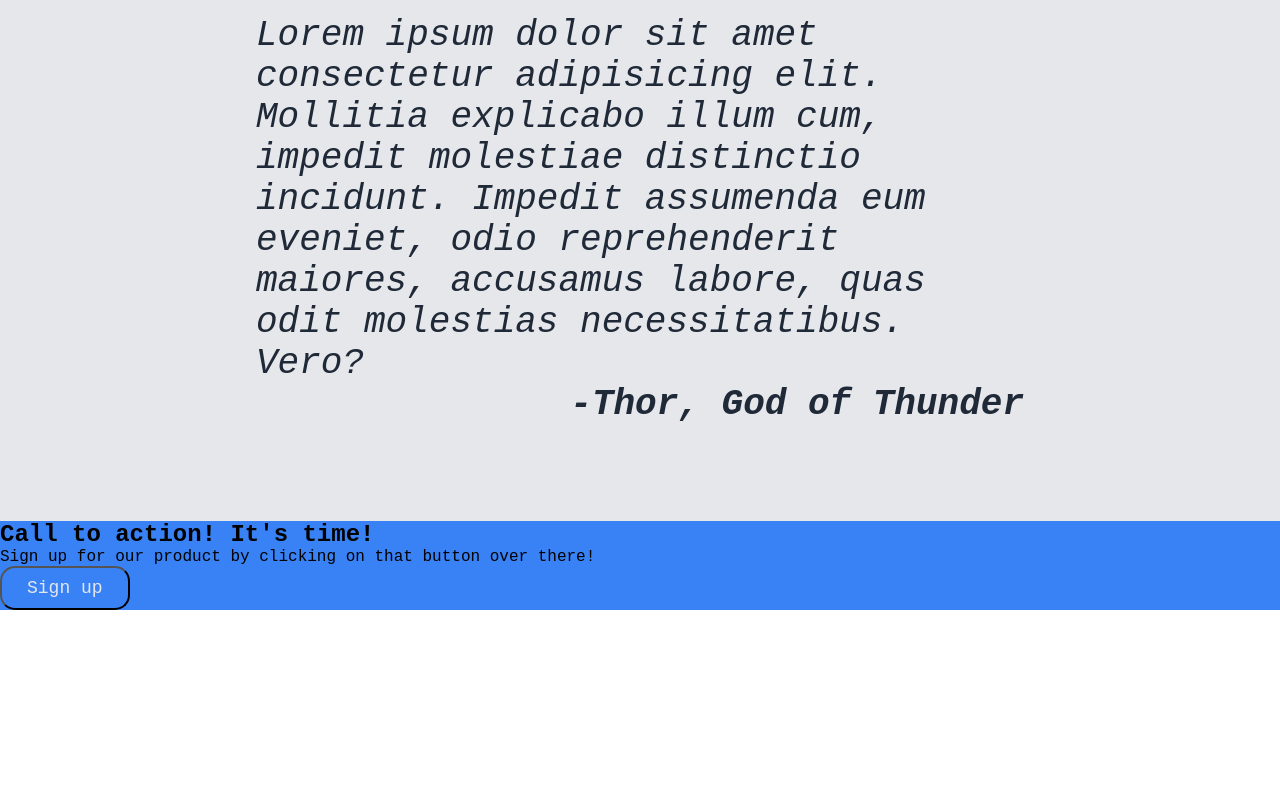
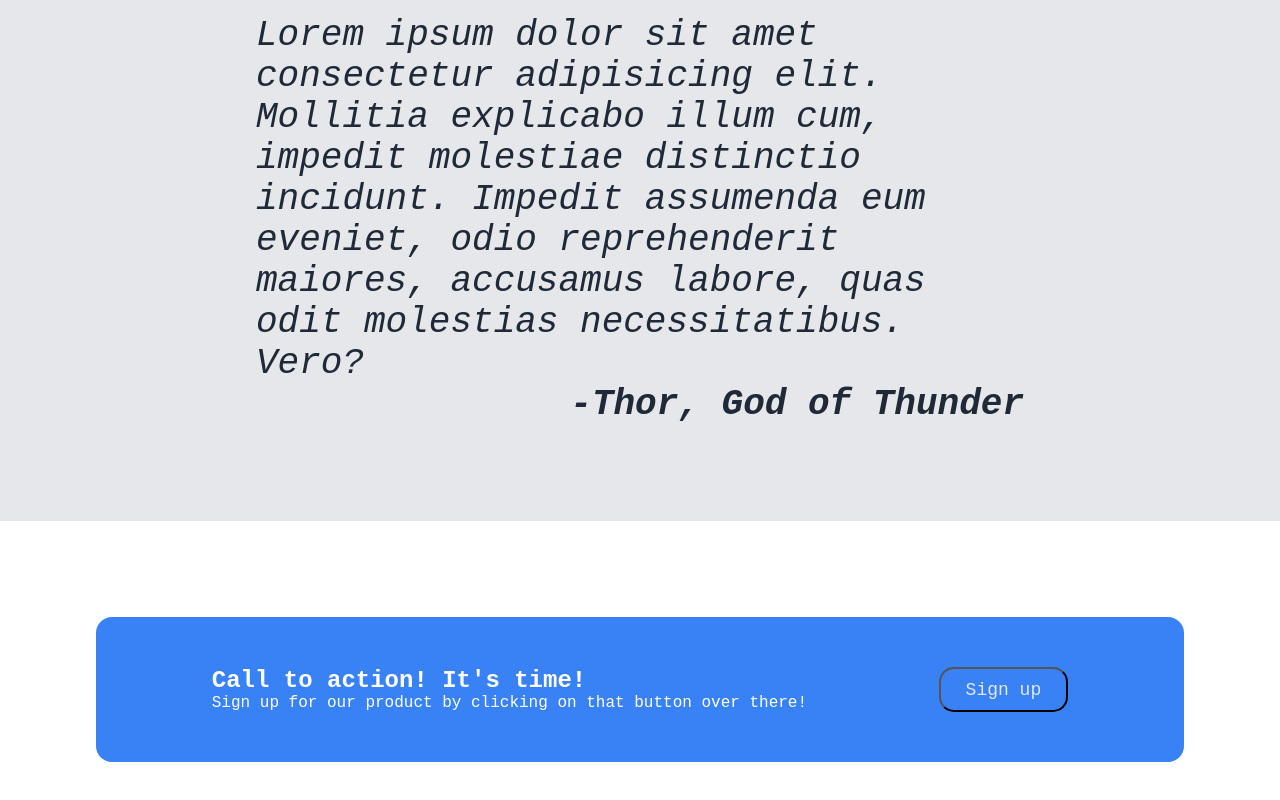
Before and after one commit to julianrodriguez2/landing-page, a plain HTML site: page index.html in a window 1280 px wide. Shown: the part 739-1539 px from the top of the page. Before the commit the page ends 1349 px from the top, so only its background shows below. Drawn offline with Linux system fonts and the light colour scheme.

Commit message:
Finished container 4

```diff
--- a/index.html
+++ b/index.html
@@ -48,8 +48,10 @@
         <p class="quote">-Thor, God of Thunder</p>
     </div>
     <div class="container4">
-        <h2>Call to action! It's time!</h2>
-        <p>Sign up for our product by clicking on that button over there!</p>
+        <div class="text-container2">
+            <h2>Call to action! It's time!</h2>
+            <p>Sign up for our product by clicking on that button over there!</p>
+        </div>
         <button>
             Sign up
         </button>
--- a/styles.css
+++ b/styles.css
@@ -96,4 +96,15 @@ button {
 }
 .container4 {
     background-color: #3882F6;
+    margin: 6rem;
+    padding: 50px;
+    border-radius: 1rem;
+    display: flex;
+    justify-content: space-around;
 }
+
+
+
+.text-container2 {
+    color: white;
+}
```
